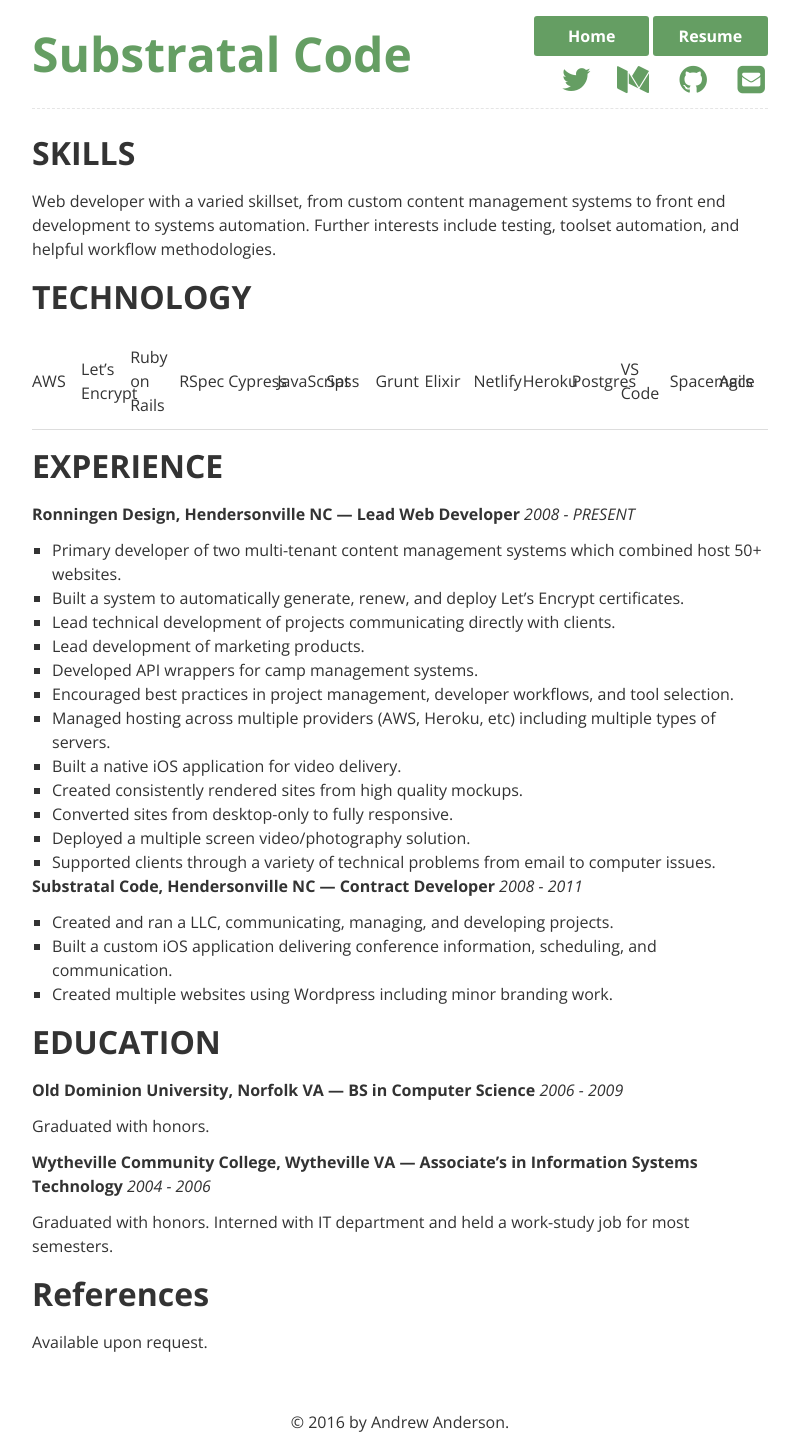
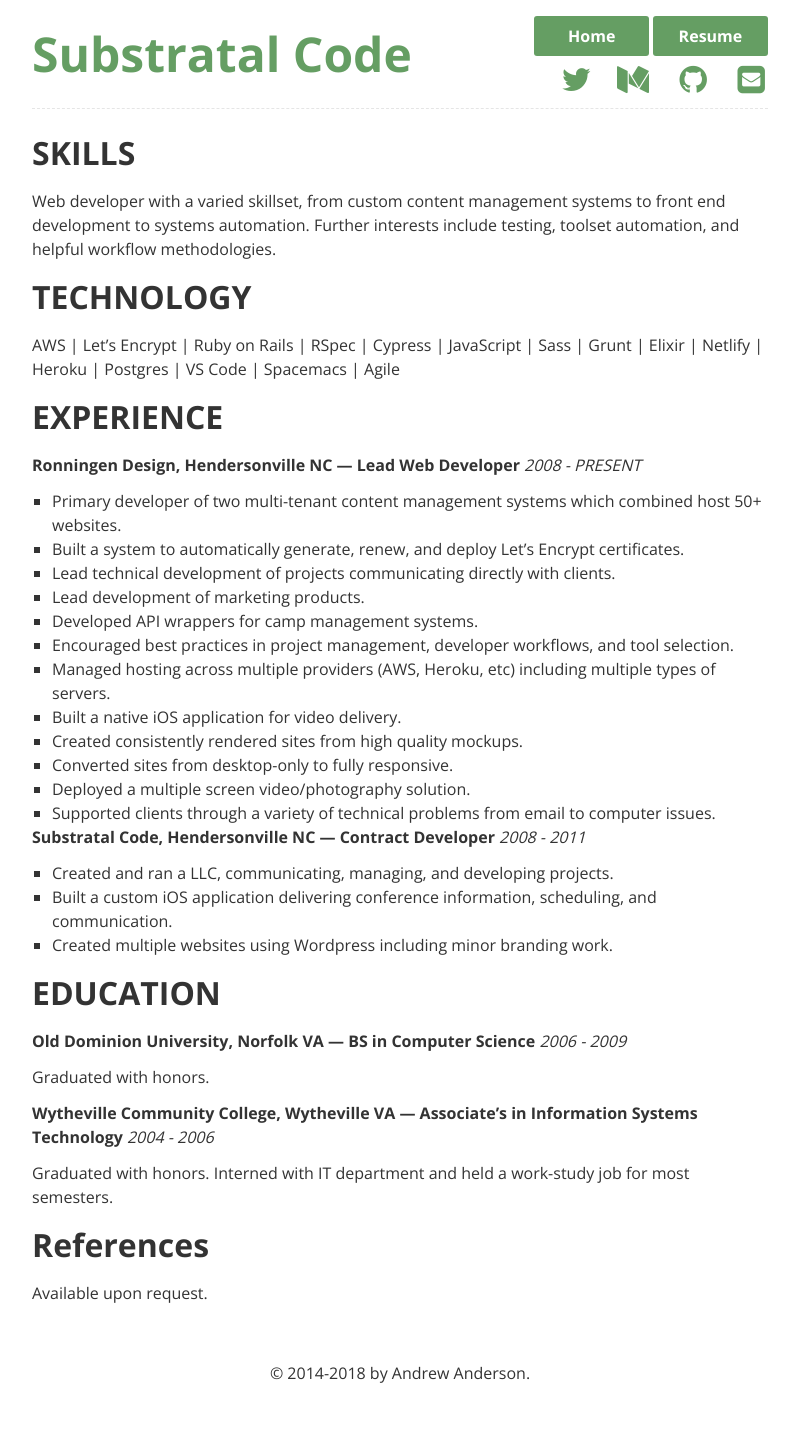
Before and after one commit to deep-spaced/deep-spaced.github.io, a Jekyll site: the page built from resume.md, in a window 1280 px wide. Shown: the whole page, without its empty margins (240-1039 px from the left). Built offline with Jekyll 4.4.1, drawn with Linux system fonts in a browser that asks for light colours; nearby versions of some CDN libraries; after the commit the page ends 1397 px from its top, so only the background shows below that.

Commit message:
Fixing font, adding dynamic year, fixing MD.

```diff
--- a/_layouts/static.html
+++ b/_layouts/static.html
@@ -34,8 +34,9 @@
     </div>
 
     <div id="footer">
-      <p>&copy; 2016 by Andrew Anderson.</p>
+      <p>&copy; 2014-<span id="current-year"></span> by Andrew Anderson.</p>
     </div>
+    <script>document.getElementById('current-year').innerHTML = new Date().getFullYear()</script>
 
 
   </body>
--- a/css/mobile.css
+++ b/css/mobile.css
@@ -2,7 +2,7 @@
 /**
  * The only stylesheet we need. Except for the others.
  */
-@import url(http://fonts.googleapis.com/css?family=Open+Sans:300italic,400italic,600italic,700italic,800italic,400,800,700,600,300|Roboto+Slab:400,300,100,700);
+@import url(https://fonts.googleapis.com/css?family=Open+Sans:400,800,700,600,300|Roboto+Slab:400,300,100,700);
 * {
   -webkit-box-sizing: border-box;
   -moz-box-sizing: border-box;
--- a/css/mobile.scss
+++ b/css/mobile.scss
@@ -6,7 +6,7 @@
 @import "neat/neat";
 @import "base/base";
 
-@import url(http://fonts.googleapis.com/css?family=Open+Sans:300italic,400italic,600italic,700italic,800italic,400,800,700,600,300|Roboto+Slab:400,300,100,700);
+@import url(https://fonts.googleapis.com/css?family=Open+Sans:400,800,700,600,300|Roboto+Slab:400,300,100,700);
 
 body {
   margin: 0;
```
Also changed, not shown: resume.md (+1 -1 lines).
